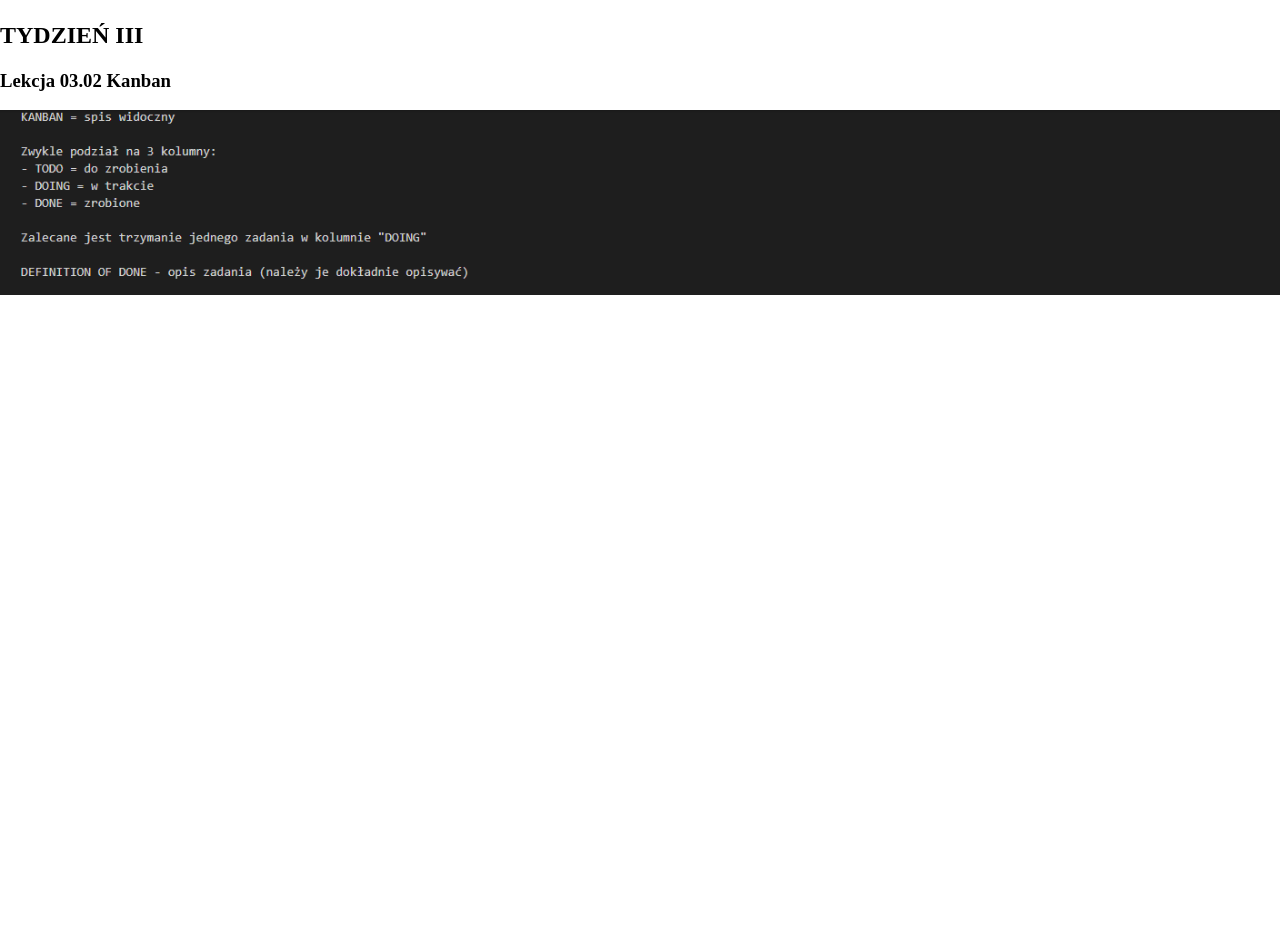
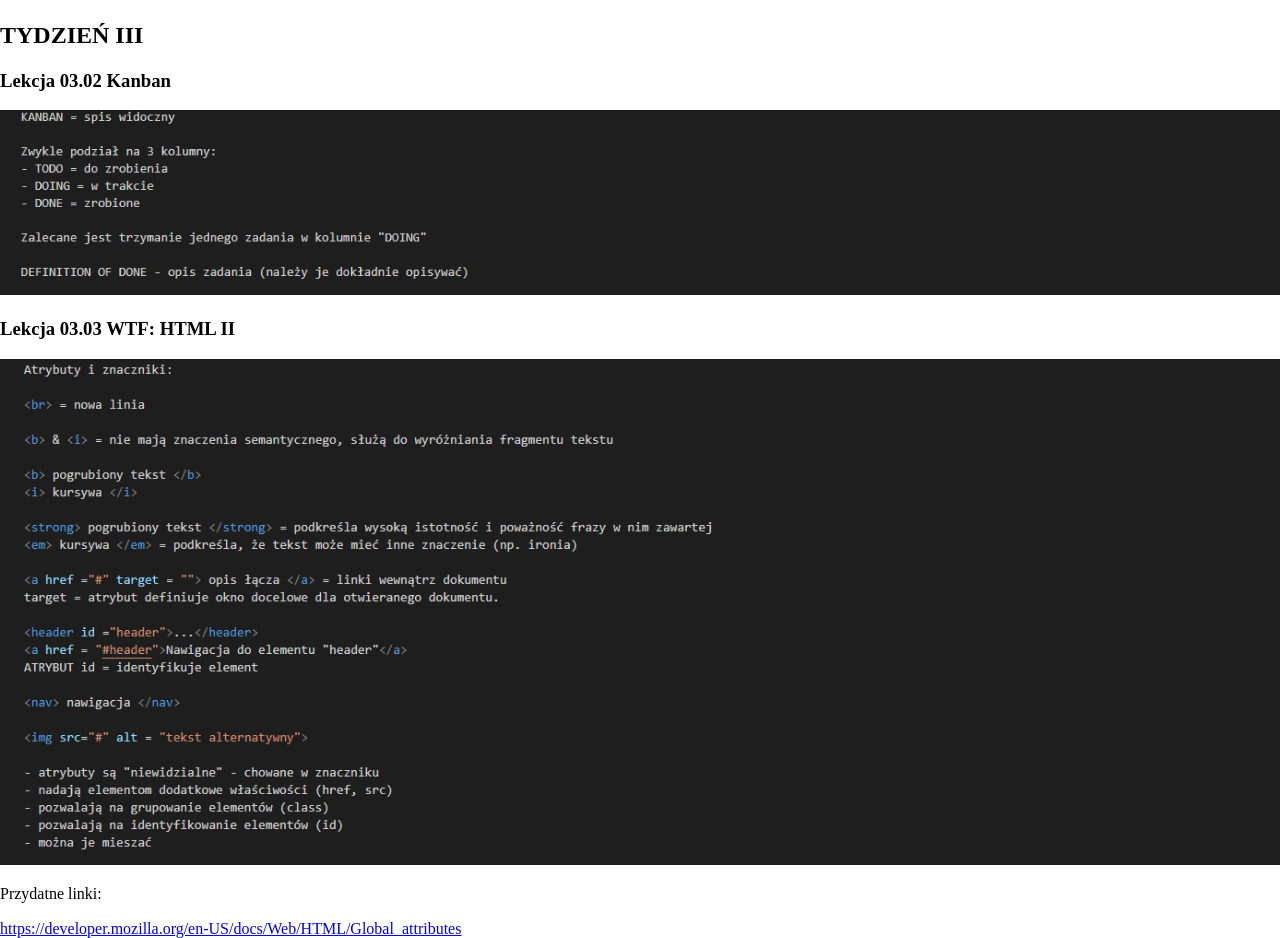
Before and after one commit to AleksandraBozenko/kurs-WTF, a website built with webpack: page src/pages/index.html in a window 1280 px wide. Shown: the part 1650-2588 px from the top of the page. Before the commit the page ends 1950 px from the top, so only its background shows below. Built offline with nearby package versions, Linux system fonts and the light colour scheme.

Commit message:
Add lesson 03.03

```diff
--- a/src/pages/index.html
+++ b/src/pages/index.html
@@ -90,7 +90,14 @@
       <h2 class="week">TYDZIEŃ III</h2>
       <article class="article">
         <h3 class="article__title">Lekcja 03.02 Kanban</h3>
-        <img class="article__image" src="/src/assets/img/03.02.png">
+        <img class="article__image" src="/src/assets/img/03.02.png" alt = "notatki">
+      </article>
+      <article class="article">
+        <h3 class="article__title">Lekcja 03.03 WTF: HTML II</h3>
+        <img class="article__image" src="/src/assets/img/03.03.png" alt = "notatki">
+        <p class="article__text">Przydatne linki:</p>
+        <a class="article__link"
+          href="https://developer.mozilla.org/en-US/docs/Web/HTML/Global_attributes">https://developer.mozilla.org/en-US/docs/Web/HTML/Global_attributes</a>
       </article>
     </section>
   </main>
```
Also changed, not shown: src/assets/img/03.03.png (added).
